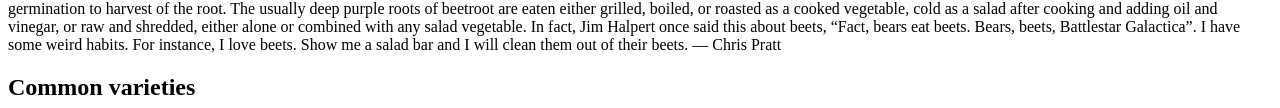
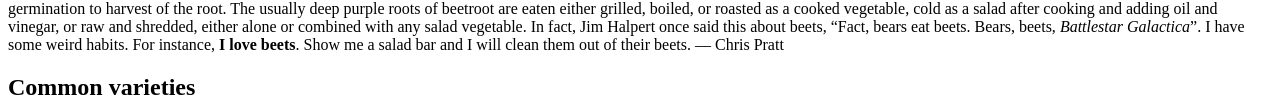
Before and after one commit to Jenniferyaya/intro-to-html, a plain HTML site: page index.html in a window 1280 px wide. Shown: the part 553-661 px from the top of the page. Drawn offline with Linux system fonts and the light colour scheme.

Commit message:
Added emphasis

```diff
--- a/index.html
+++ b/index.html
@@ -13,8 +13,8 @@
 A bundle of organic beets from a local farm food co-op program. 55 to 65 days are needed from germination to harvest of the root.
 
 The usually deep purple roots of beetroot are eaten either grilled, boiled, or roasted as a cooked vegetable, cold as a salad after cooking and adding oil and vinegar, or raw and shredded, either alone or combined with any salad vegetable.
-In fact, Jim Halpert once said this about beets, “Fact, bears eat beets. Bears, beets, Battlestar Galactica”.
-I have some weird habits. For instance, I love beets. Show me a salad bar and I will clean them out of their beets.
+In fact, Jim Halpert once said this about beets, “Fact, bears eat beets. Bears, beets, <em>Battlestar Galactica</em>”.
+I have some weird habits. For instance, <strong>I love beets</strong>. Show me a salad bar and I will clean them out of their beets.
 — Chris Pratt
 
 <h2>
```
